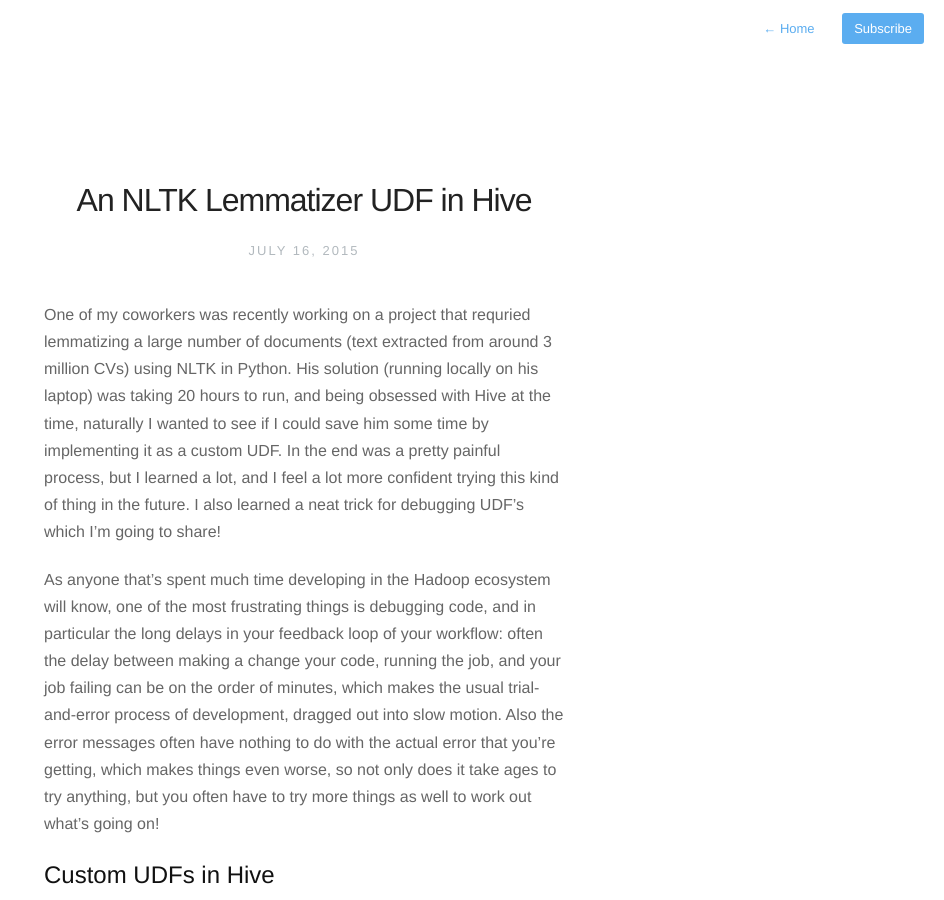
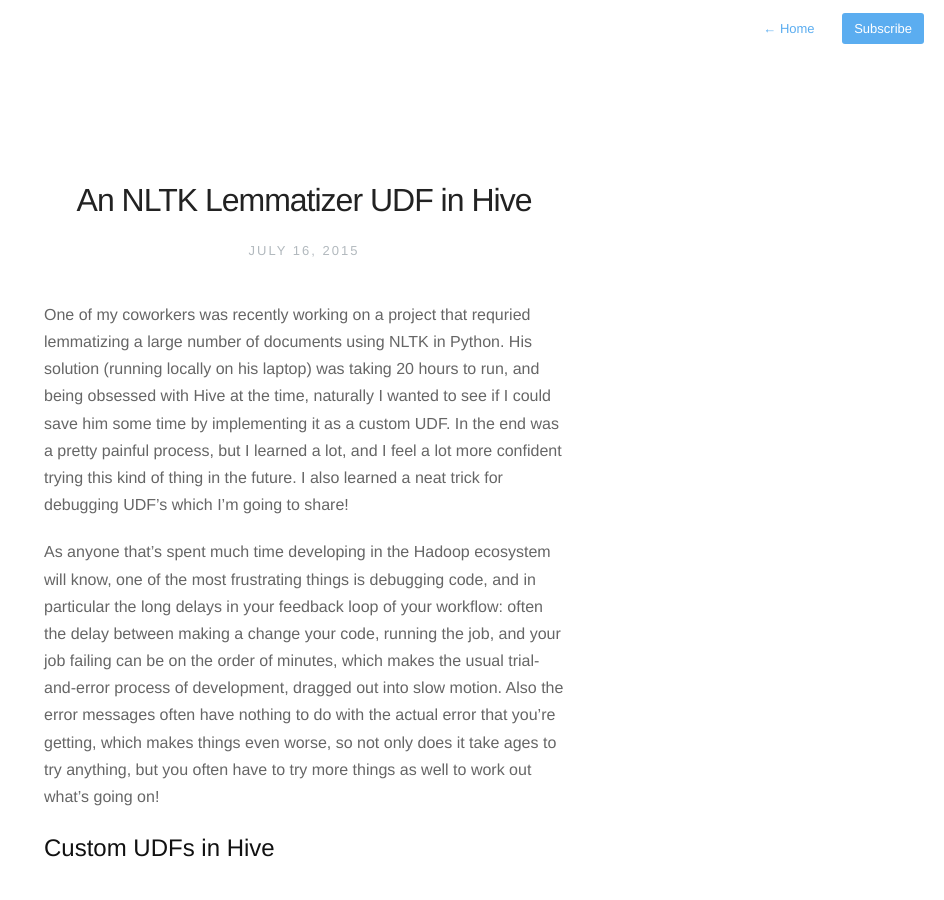
Before and after one commit to themrmax/themrmax.github.io, a Jekyll site: the page built from _posts/2015-07-16-a-python-nltk-wordnet-udf-in-hive.md, in a window 1280 px wide and 900 px high. Shown: the whole window, without its empty margins (336-1280 px from the left). Built offline with Jekyll 4.4.1, drawn with Linux system fonts in a browser that asks for light colours; nearby versions of some CDN libraries; Markdown is read by kramdown in place of the engine named in the settings.

Commit message:
Update 2015-07-16-a-python-nltk-wordnet-udf-in-hive.md

```diff
--- a/_posts/2015-07-16-a-python-nltk-wordnet-udf-in-hive.md
+++ b/_posts/2015-07-16-a-python-nltk-wordnet-udf-in-hive.md
@@ -3,7 +3,7 @@
 layout: post
 ---
 
-One of my coworkers was recently working on a project that requried lemmatizing a large number of documents (text extracted from around 3 million CVs) using NLTK in Python. His solution (running locally on his laptop) was taking 20 hours to run, and being obsessed with Hive at the time, naturally I wanted to see if I could save him some time by implementing it as a custom UDF. In the end was a pretty painful process, but I learned a lot, and I feel a lot more confident trying this kind of thing in the future. I also learned a neat trick for debugging UDF's which I'm going to share!
+One of my coworkers was recently working on a project that requried lemmatizing a large number of documents using NLTK in Python. His solution (running locally on his laptop) was taking 20 hours to run, and being obsessed with Hive at the time, naturally I wanted to see if I could save him some time by implementing it as a custom UDF. In the end was a pretty painful process, but I learned a lot, and I feel a lot more confident trying this kind of thing in the future. I also learned a neat trick for debugging UDF's which I'm going to share!
 
 As anyone that's spent much time developing in the Hadoop ecosystem will know, one of the most frustrating things is debugging code, and in particular the long delays in your feedback loop of your workflow: often the delay between making a change your code, running the job, and your job failing can be on the order of minutes, which makes the usual trial-and-error process of development, dragged out into slow motion. Also  the error messages often have nothing to do with the actual error that you're getting, which makes things even worse, so not only does it take ages to try anything, but you often have to try more things as well to work out what's going on!
 
```
